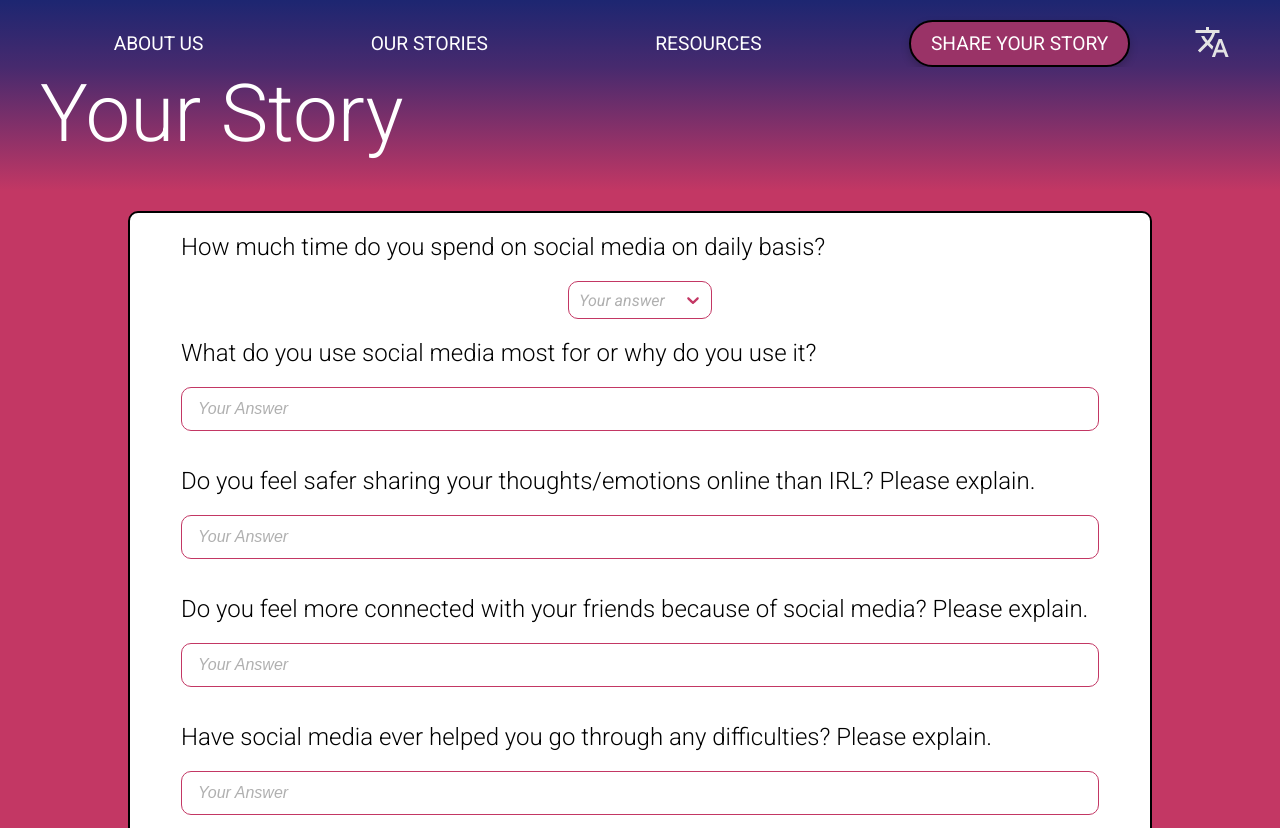
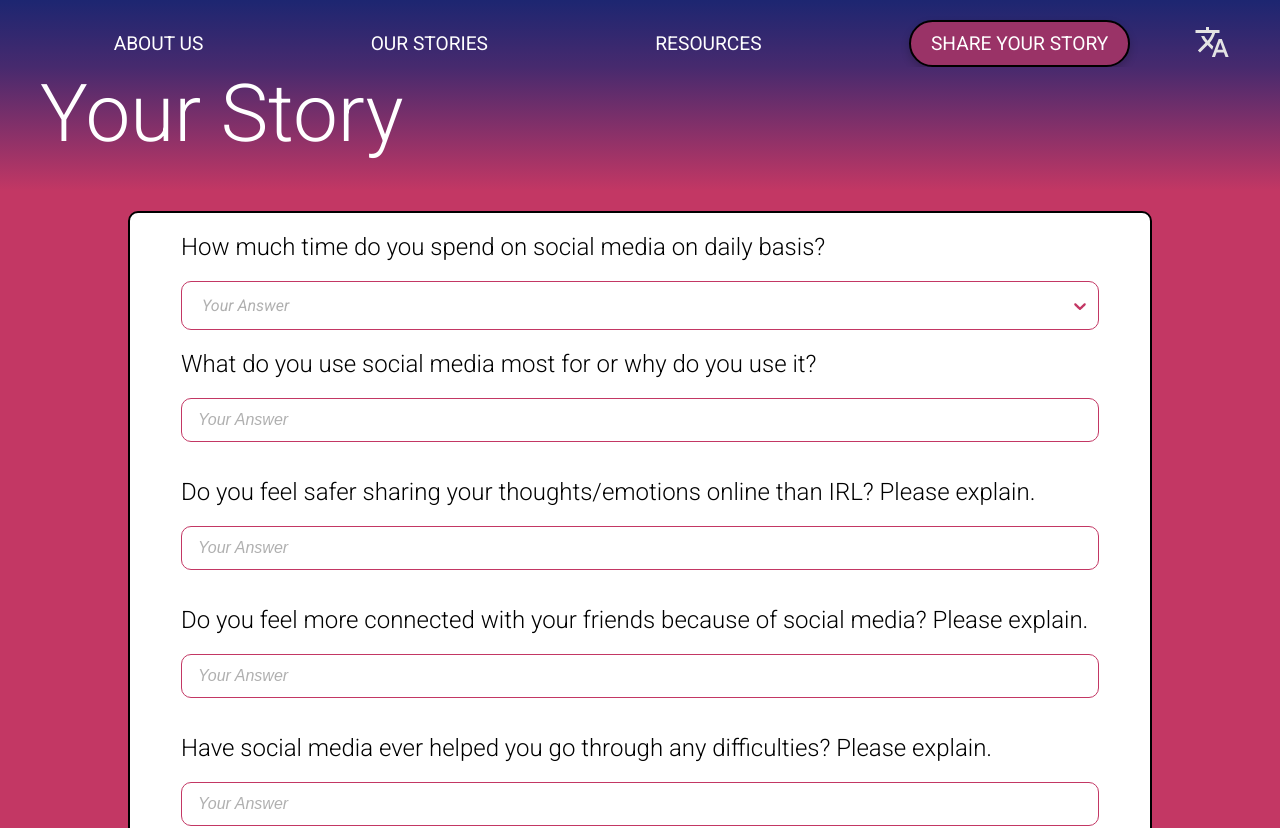
Before and after one commit to Xelo04/Mindful-Media, a React (Vite) app: page /your-story in a window 1280 px wide. Shown: the top 828 px of the page. Built offline with nearby package versions, Linux system fonts and the light colour scheme.

Commit message:
Update FormDropdownInput placeholder text and enhance styles for better visibility

```diff
--- a/src/components/user-story-form/form-dropdown-input/FormDropdownInput.tsx
+++ b/src/components/user-story-form/form-dropdown-input/FormDropdownInput.tsx
@@ -38,7 +38,7 @@ function FormDropdownInput({
       <Select
         options={options}
         onChange={(option) => setSelected(option)}
-        placeholder="Your answer"
+        placeholder="Your Answer"
         classNamePrefix="input-dropdown"
       />
       <input type="hidden" name={name} value={selected ? selected.value : ""} />
--- a/src/components/user-story-form/form-dropdown-input/formDropdownInput.scss
+++ b/src/components/user-story-form/form-dropdown-input/formDropdownInput.scss
@@ -1,12 +1,15 @@
 @use "../../../styles/variables.scss" as constants;
 
 .input-container {
+  width: 90%;
   .input-dropdown__indicator-separator {
     display: none;
   }
   .input-dropdown__placeholder {
     color: #b0b0b0;
     font-style: italic;
+    padding: 12px 10px;
+    font-size: 1rem;
   }
   .input-dropdown__menu {
     border: 2px solid constants.$black-color;
@@ -19,6 +22,9 @@
     &:hover {
       border: 1.5px solid constants.$black-color;
       box-shadow: 0 0 0 2px rgba(constants.$black-color, 0.15);
+      .input-dropdown__dropdown-indicator {
+        color: constants.$black-color;
+      }
     }
   }
   .input-dropdown__dropdown-indicator {
@@ -35,7 +41,10 @@
   }
   .input-dropdown__control--is-focused,
   .input-dropdown__control--menu-is-open {
-    border: 1.5px solid constants.$soft-bg !important;
-    box-shadow: 0 0 0 2px rgba(constants.$soft-bg, 0.15);
+    border: 1.5px solid constants.$black-color !important;
+    box-shadow: 0 0 0 2px rgba(constants.$black-color, 0.15);
+    .input-dropdown__dropdown-indicator {
+      color: constants.$black-color;
+    }
   }
 }
```
